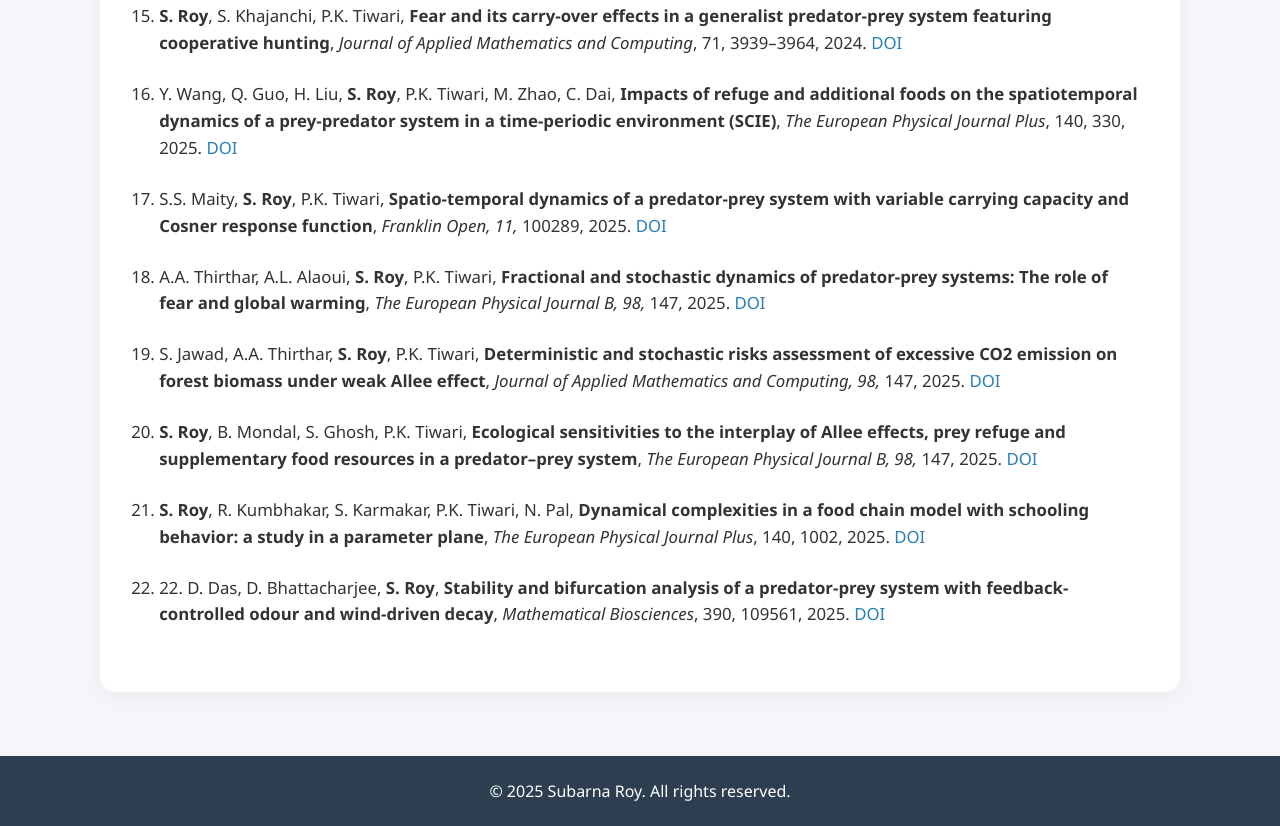
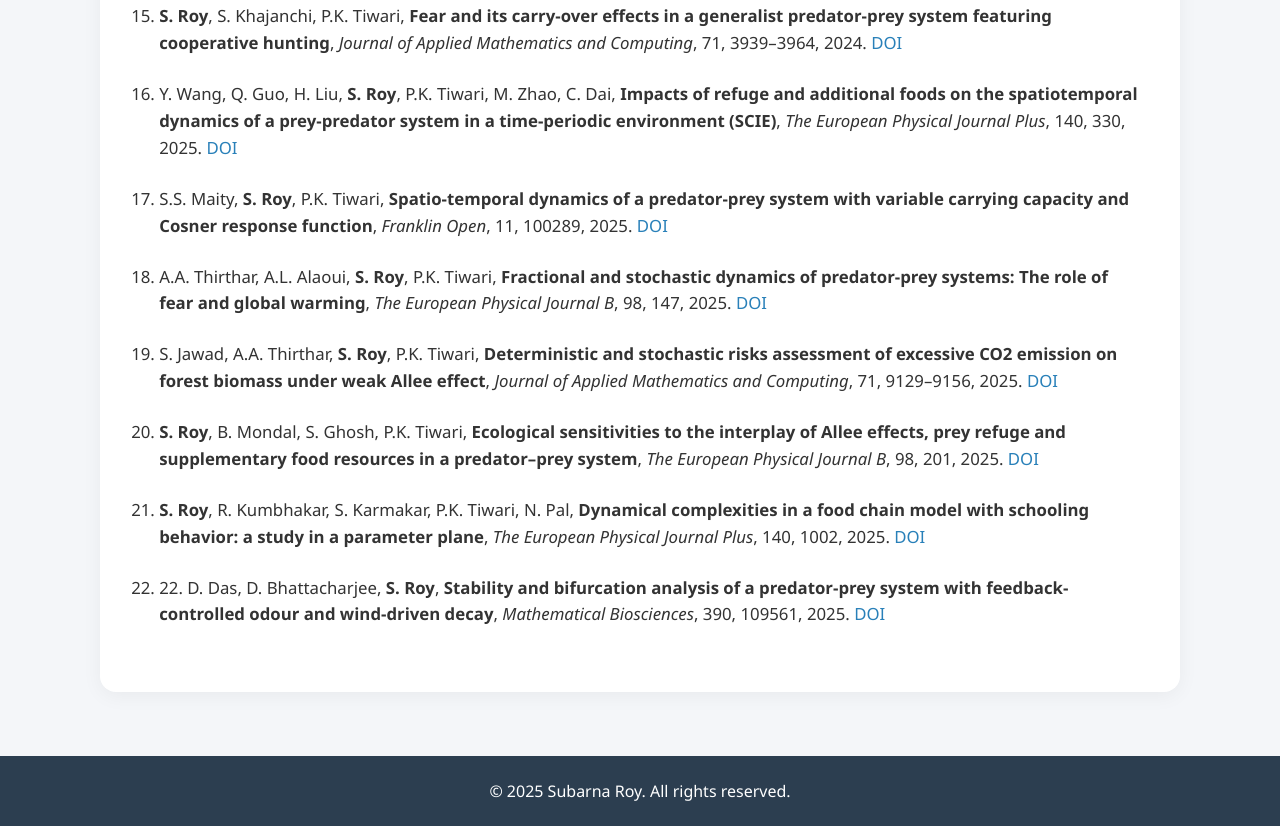
Before and after one commit to SubarnaRoy1996/profile, a plain HTML site: page publication.html in a window 1280 px wide. Shown: the part 1620-2446 px from the top of the page. Drawn offline with nearby package versions, Linux system fonts and the light colour scheme.

Commit message:
Update publication.html

```diff
--- a/publication.html
+++ b/publication.html
@@ -133,16 +133,16 @@
 
       <li>Y. Wang, Q. Guo, H. Liu, <strong>S. Roy</strong>, P.K. Tiwari, M. Zhao, C. Dai, <strong>Impacts of refuge and additional foods on the spatiotemporal dynamics of a prey-predator system in a time-periodic environment (SCIE)</strong>, <em> The European Physical Journal Plus</em>, 140, 330, 2025. <a href="https://doi.org/10.1140/epjp/s13360-025-06253-9" target="_blank">DOI</a>
       </li>
-       <li> S.S. Maity, <strong>S. Roy</strong>, P.K. Tiwari, <strong>Spatio-temporal dynamics of a predator-prey system with variable carrying capacity and Cosner response function</strong>, <em> Franklin Open, 11, </em> 100289, 2025. <a href="https://doi.org/10.1016/j.fraope.2025.100289
+       <li> S.S. Maity, <strong>S. Roy</strong>, P.K. Tiwari, <strong>Spatio-temporal dynamics of a predator-prey system with variable carrying capacity and Cosner response function</strong>, <em> Franklin Open</em>, 11, 100289, 2025. <a href="https://doi.org/10.1016/j.fraope.2025.100289
 " target="_blank">DOI</a>
       </li>
-       <li> A.A. Thirthar, A.L. Alaoui, <strong>S. Roy</strong>, P.K. Tiwari, <strong>Fractional and stochastic dynamics of predator-prey systems: The role of fear and global warming</strong>, <em> The European Physical Journal B, 98, </em> 147, 2025. <a href="https://doi.org/10.1140/epjb/s10051-025-00992-5
+       <li> A.A. Thirthar, A.L. Alaoui, <strong>S. Roy</strong>, P.K. Tiwari, <strong>Fractional and stochastic dynamics of predator-prey systems: The role of fear and global warming</strong>, <em> The European Physical Journal B</em>, 98, 147, 2025. <a href="https://doi.org/10.1140/epjb/s10051-025-00992-5
 " target="_blank">DOI</a>
       </li>
-      <li> S. Jawad, A.A. Thirthar, <strong>S. Roy</strong>, P.K. Tiwari, <strong>Deterministic and stochastic risks assessment of excessive CO2 emission on forest biomass under weak Allee effect</strong>, <em> Journal of Applied Mathematics and Computing, 98, </em> 147, 2025. <a href="https://doi.org/10.1007/s12190-025-02640-8
+      <li> S. Jawad, A.A. Thirthar, <strong>S. Roy</strong>, P.K. Tiwari, <strong>Deterministic and stochastic risks assessment of excessive CO2 emission on forest biomass under weak Allee effect</strong>, <em> Journal of Applied Mathematics and Computing</em>, 71, 9129–9156, 2025. <a href="https://doi.org/10.1007/s12190-025-02640-8
 " target="_blank">DOI</a>
       </li>
-      <li> <strong>S. Roy</strong>, B. Mondal, S. Ghosh, P.K. Tiwari, <strong>Ecological sensitivities to the interplay of Allee effects, prey refuge and supplementary food resources in a predator–prey system</strong>, <em> The European Physical Journal B, 98, </em> 147, 2025. <a href="https://doi.org/10.1140/epjb/s10051-025-01050-w
+      <li> <strong>S. Roy</strong>, B. Mondal, S. Ghosh, P.K. Tiwari, <strong>Ecological sensitivities to the interplay of Allee effects, prey refuge and supplementary food resources in a predator–prey system</strong>, <em> The European Physical Journal B</em>, 98, 201, 2025. <a href="https://doi.org/10.1140/epjb/s10051-025-01050-w
 " target="_blank">DOI</a>
       </li>
       <li> <strong>S. Roy</strong>, R. Kumbhakar, S. Karmakar, P.K. Tiwari, N. Pal, <strong>Dynamical complexities in a food chain model with schooling behavior: a study in a parameter plane</strong>, <em> The European Physical Journal Plus</em>, 140, 1002, 2025. <a href="https://doi.org/10.1140/epjp/s13360-025-06939-0
```
